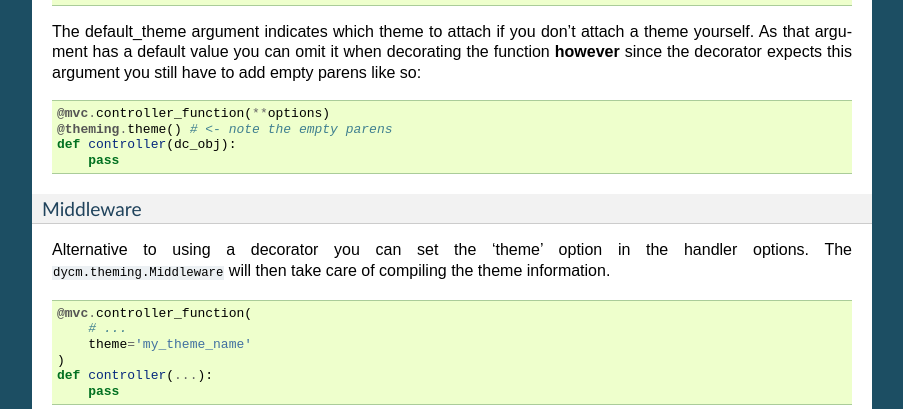
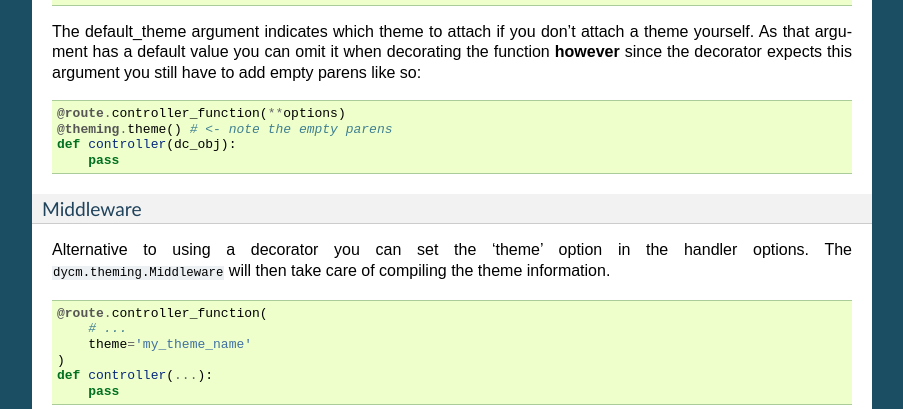
Before and after one commit to JustusAdam/dynamic_content_documentation, a Sphinx documentation site: the page built from source/module-theming.rst, in a window 1280 px wide and 1400 px high, scrolled down 1029 px. Shown: the part 154-563 px from the top of the window, without its empty margins (198-1101 px from the left). Built offline with Sphinx 7.4.7, drawn with Linux system fonts in a browser that asks for light colours; formulas are drawn with MathJax 3; some of the changed text lies outside the part shown.

Commit message:
changing mvc to route

```diff
--- a/source/module-theming.rst
+++ b/source/module-theming.rst
@@ -63,7 +63,7 @@ The default_theme argument indicates which theme to attach if you don't attach a
 
 .. code:: python
 
-    @mvc.controller_function(**options)
+    @route.controller_function(**options)
     @theming.theme() # <- note the empty parens
     def controller(dc_obj):
         pass
@@ -76,7 +76,7 @@ Alternative to using a decorator you can set the 'theme' option in the handler o
 
 .. code:: python
 
-    @mvc.controller_function(
+    @route.controller_function(
         # ...
         theme='my_theme_name'
     )
@@ -119,11 +119,11 @@ The ``@breadcrumbs`` decorator does not require any arguments and can be used on
 
 .. code:: python
 
-    from dycc import mvc
+    from dycc import route
     from dycm import theming
 
 
-    @mvc.controller_function(...)
+    @route.controller_function(...)
     @theming.breadcrumbs # <- there it is
     def my_function(...):
         pass
@@ -139,11 +139,11 @@ Simply set the ``breadcrumbs`` handler option to True and a subsequent middlewar
 
 .. code:: python
 
-    from dycc import mvc
+    from dycc import route
     from dycm import theming
 
 
-    @mvc.controller_function(
+    @route.controller_function(
         # ...
         breadcrumbs=True
     )
```
